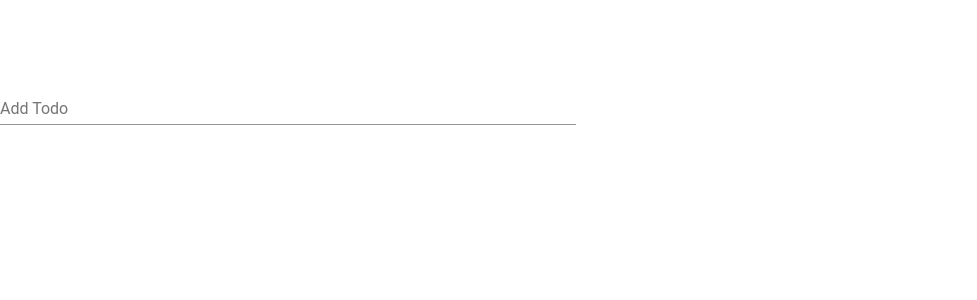
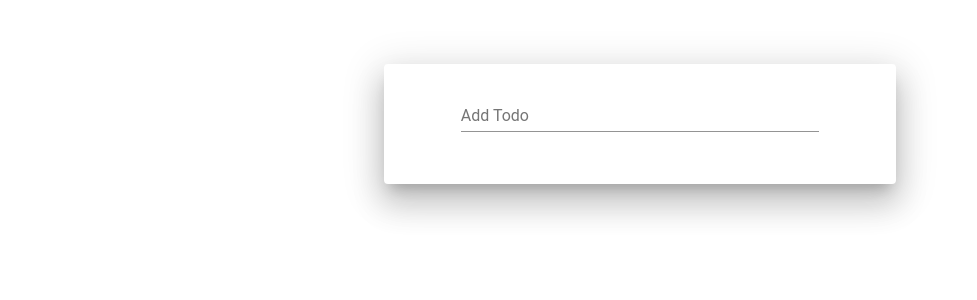
Before and after one commit to muhammadyousuf/task-todo-app, a React (Create React App) app: page / in a window 1280 px wide. Shown: the top 300 px of the page, without its empty margins (0-977 px from the left). Built offline with nearby package versions, Linux system fonts and the light colour scheme.

Commit message:
textbox styling

```diff
--- a/src/Components/Screen/AddTodo.js
+++ b/src/Components/Screen/AddTodo.js
@@ -1,7 +1,7 @@
 import React, { Component } from 'react';
 import PropTypes from 'prop-types';
 import { withStyles } from '@material-ui/core/styles';
-import {  TextField } from '@material-ui/core';
+import { Paper, TextField } from '@material-ui/core';
 
 const styles = theme => ({
     container: {
@@ -22,26 +22,41 @@ const styles = theme => ({
 });
 
 
+const textBoxStyle = {
+    marginTop: '4%',
+    width: '70%',
 
+}
 
+const paperStyle = {
+    height: 120,
+    marginTop: '5%',
+    width: '40%',
+    marginLeft: '30%',
+    marginRight: '30%',
+    display: 'inline-block',
+    textAlign:'center'
+};
 
 class AddTodo extends Component {
-    constructor(props){
+    constructor(props) {
         super(props);
         this.state = {
-            todo:''
+            todo: ''
         }
     }
     render() {
         return (
             <div>
-                <TextField
+                <Paper style={paperStyle} elevation={20} rounded="true" >
+                    <TextField
                         id="standard-dense"
                         label="Add Todo"
-                        style={{ marginTop: '6%', width: '45%' }}
-                        value = {this.state.todo}
-                        onChange={ (event) =>  this.setState({todo:event.target.value}) }
+                        style={textBoxStyle}
+                        value={this.state.todo}
+                        onChange={(event) => this.setState({ todo: event.target.value })}
                     />
+                </Paper>
 
             </div>
         );
```
